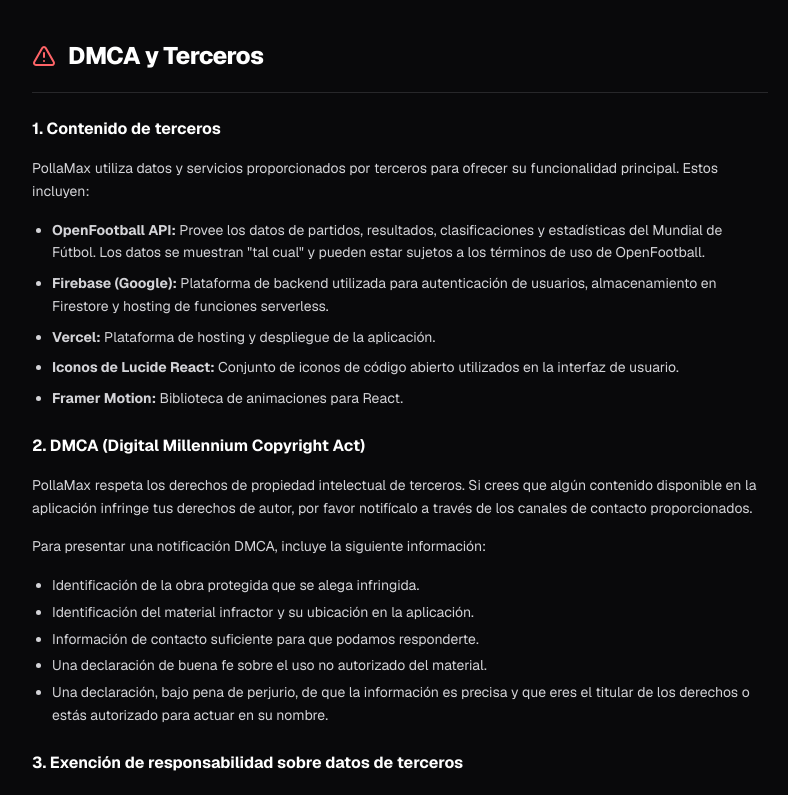
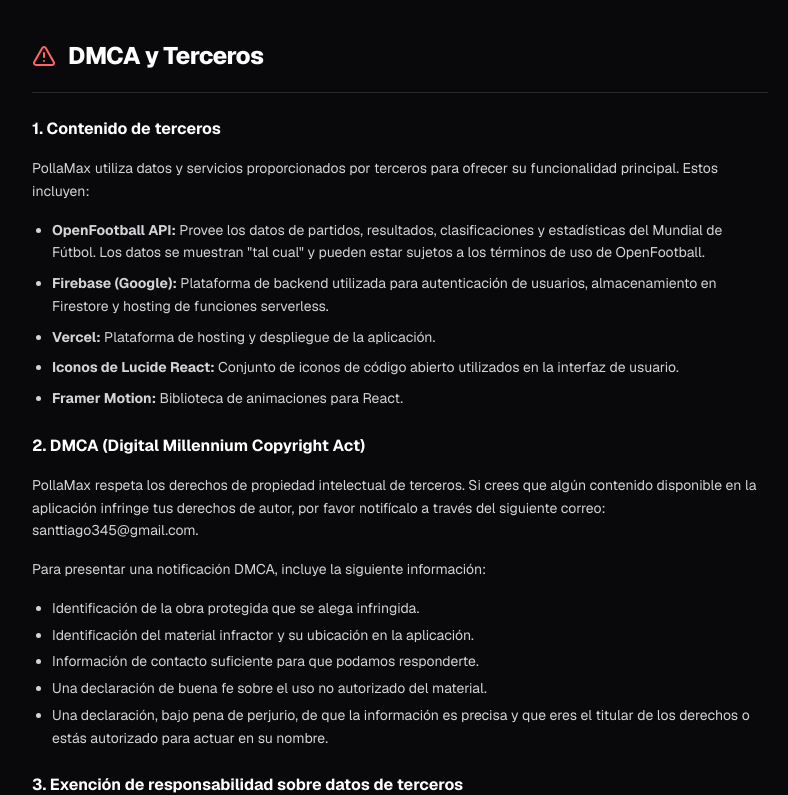
Before and after one commit to Santtiago345/pollamax, a Next.js app: page /dmca in a window 1280 px wide. Shown: the top 795 px of the page, without its empty margins (240-1028 px from the left). Built offline with nearby package versions, Linux system fonts and the light colour scheme; no server answers.

Commit message:
fix dmca

```diff
--- a/src/app/dmca/page.tsx
+++ b/src/app/dmca/page.tsx
@@ -21,7 +21,7 @@
         </ul>
 
         <h2 className="text-base font-bold text-white mt-6">2. DMCA (Digital Millennium Copyright Act)</h2>
-        <p>PollaMax respeta los derechos de propiedad intelectual de terceros. Si crees que algún contenido disponible en la aplicación infringe tus derechos de autor, por favor notifícalo a través de los canales de contacto proporcionados.</p>
+        <p>PollaMax respeta los derechos de propiedad intelectual de terceros. Si crees que algún contenido disponible en la aplicación infringe tus derechos de autor, por favor notifícalo a través del siguiente correo: santtiago345@gmail.com.</p>
         <p>Para presentar una notificación DMCA, incluye la siguiente información:</p>
         <ul className="list-disc pl-5 space-y-1 mt-2">
           <li>Identificación de la obra protegida que se alega infringida.</li>
--- a/src/app/terminos/page.tsx
+++ b/src/app/terminos/page.tsx
@@ -26,7 +26,7 @@
         <p>Las puntuaciones se calculan automáticamente según las reglas publicadas en la plataforma. Los puntos son puramente simbólicos dentro del entorno familiar. No existe valor monetario real asociado a los puntos acumulados ni a las posiciones en el ranking.</p>
 
         <h2 className="text-base font-bold text-white mt-6">6. Propiedad intelectual</h2>
-        <p>Todo el contenido de la aplicación, incluyendo el código, diseño, logotipos y marcas, es propiedad de los desarrolladores de PollaMax. No está permitida su reproducción sin autorización expresa.</p>
+        <p>Todo el contenido de la aplicación, incluyendo el código, diseño, logotipos y marcas, es propiedad del desarrollador de PollaMax. No está permitida su reproducción sin autorización expresa.</p>
 
         <h2 className="text-base font-bold text-white mt-6">7. Limitación de responsabilidad</h2>
         <p>PollaMax no se hace responsable por daños directos o indirectos derivados del uso o la imposibilidad de uso de la plataforma. Los datos de partidos y resultados provienen de fuentes externas (OpenFootball) y pueden contener errores u omisiones.</p>
```
